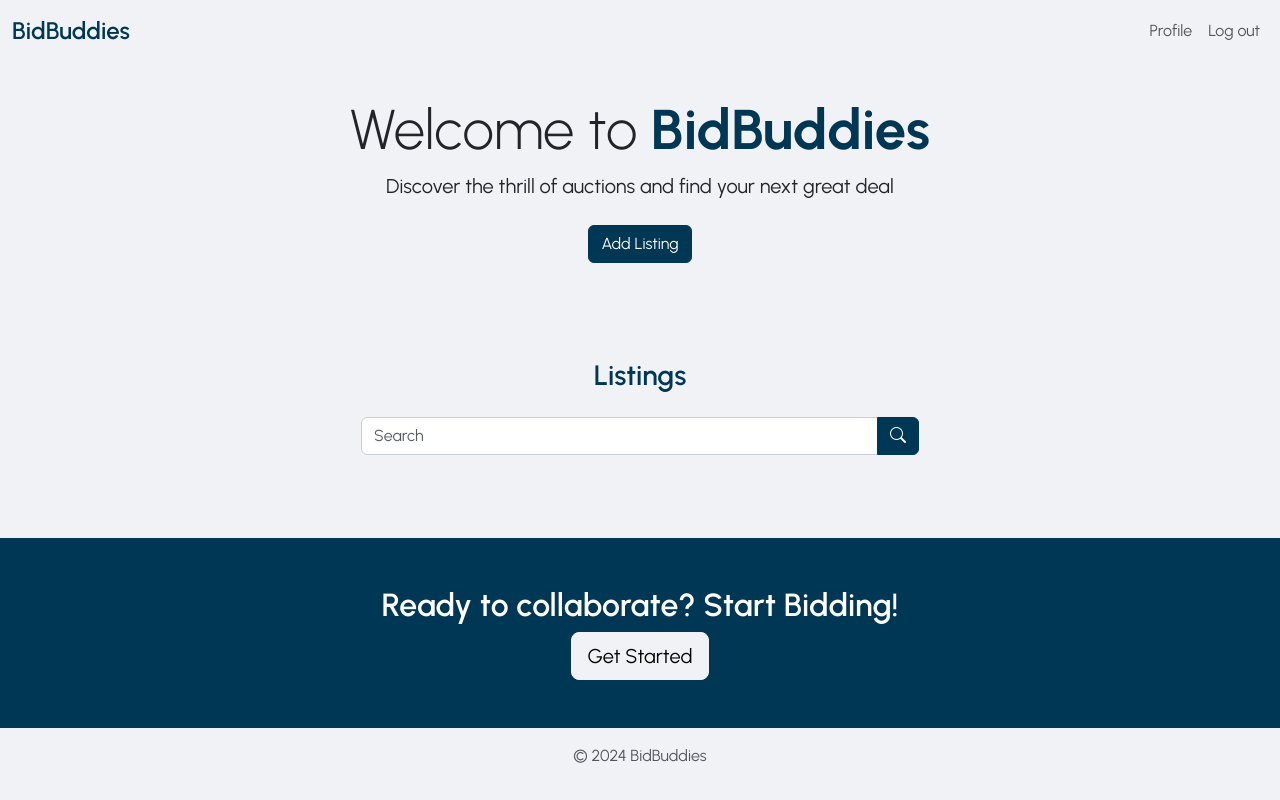
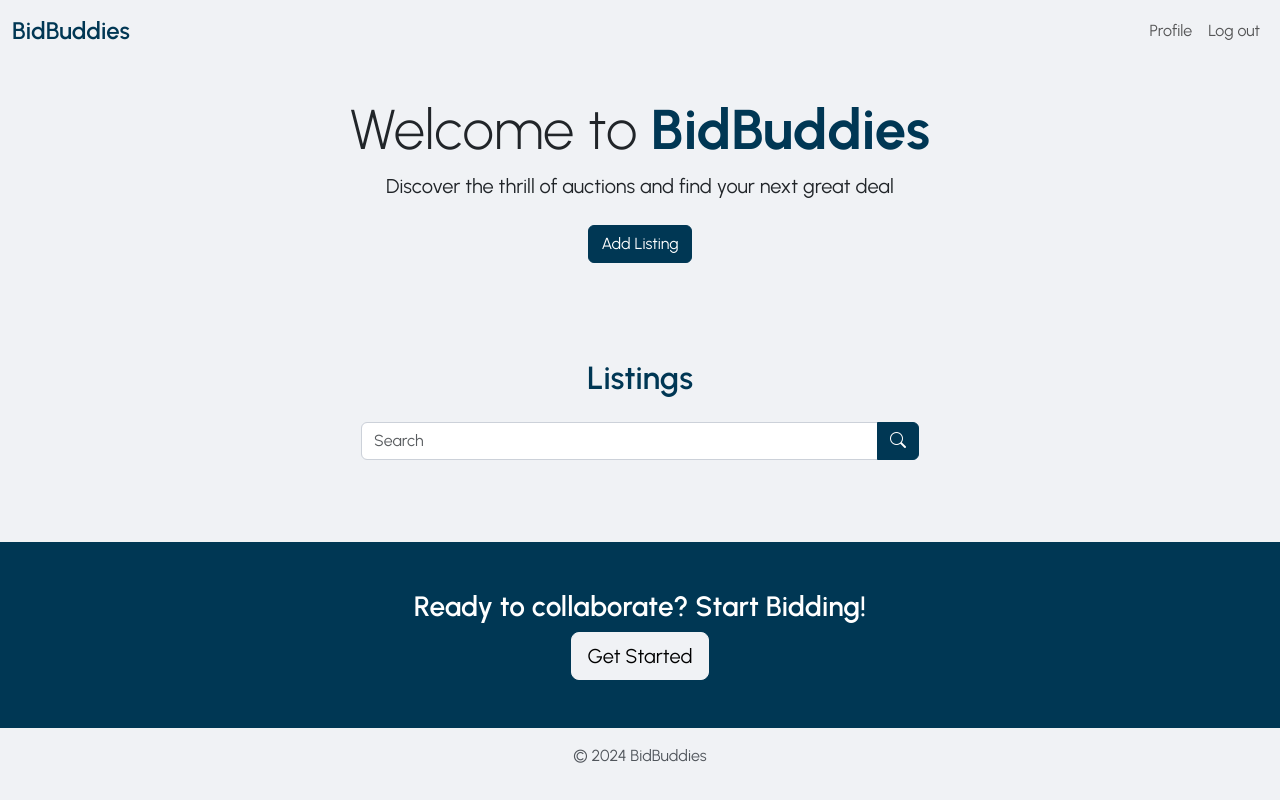
Before and after one commit to EVeskje/BidBuddies-sp2, a website with bundled scripts: page pages/listings/index.html in a window 1280 px wide. Built offline with nearby package versions, Linux system fonts and the light colour scheme; no server answers.

Commit message:
Update html

```diff
--- a/pages/listings/index.html
+++ b/pages/listings/index.html
@@ -85,7 +85,7 @@
    <section id="listings-page" class="py-4">
     <div class="container">
      <div class="d-flex justify-content-center">
-      <h3 class="my-4 text-primary">Listings</h3>
+      <h2 class="my-4 text-primary">Listings</h2>
      </div>
      <form
       class="d-flex justify-content-center mb-4"
@@ -173,7 +173,7 @@
 
   <section class="cta-section bg-primary text-white text-center py-5">
    <div class="container">
-    <h2>Ready to collaborate? Start Bidding!</h2>
+    <h3>Ready to collaborate? Start Bidding!</h3>
     <a href="#" class="btn btn-light btn-lg">Get Started</a>
    </div>
   </section>
```
Also changed, not shown: pages/profile/index.html (+1 -1 lines).
